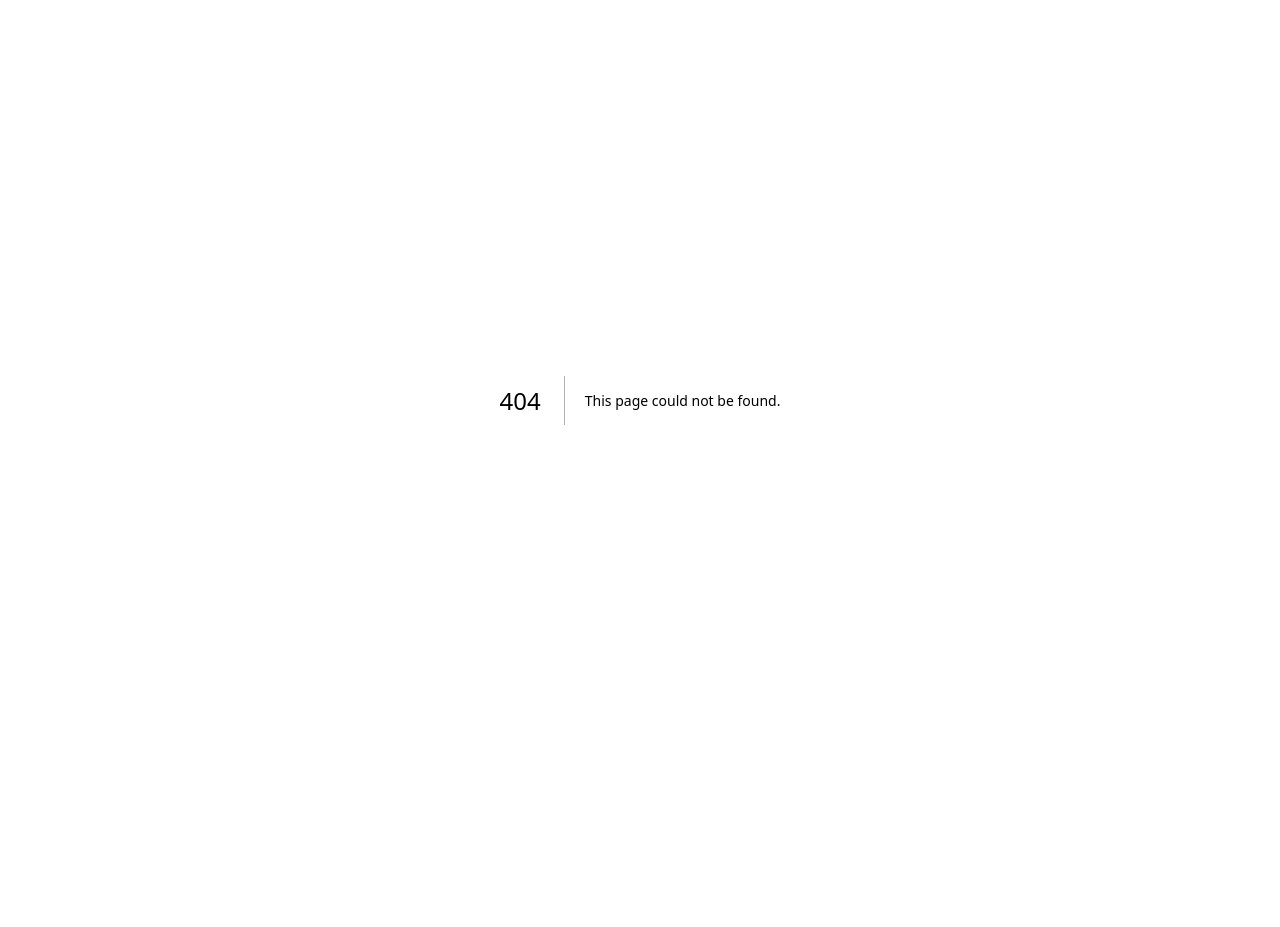
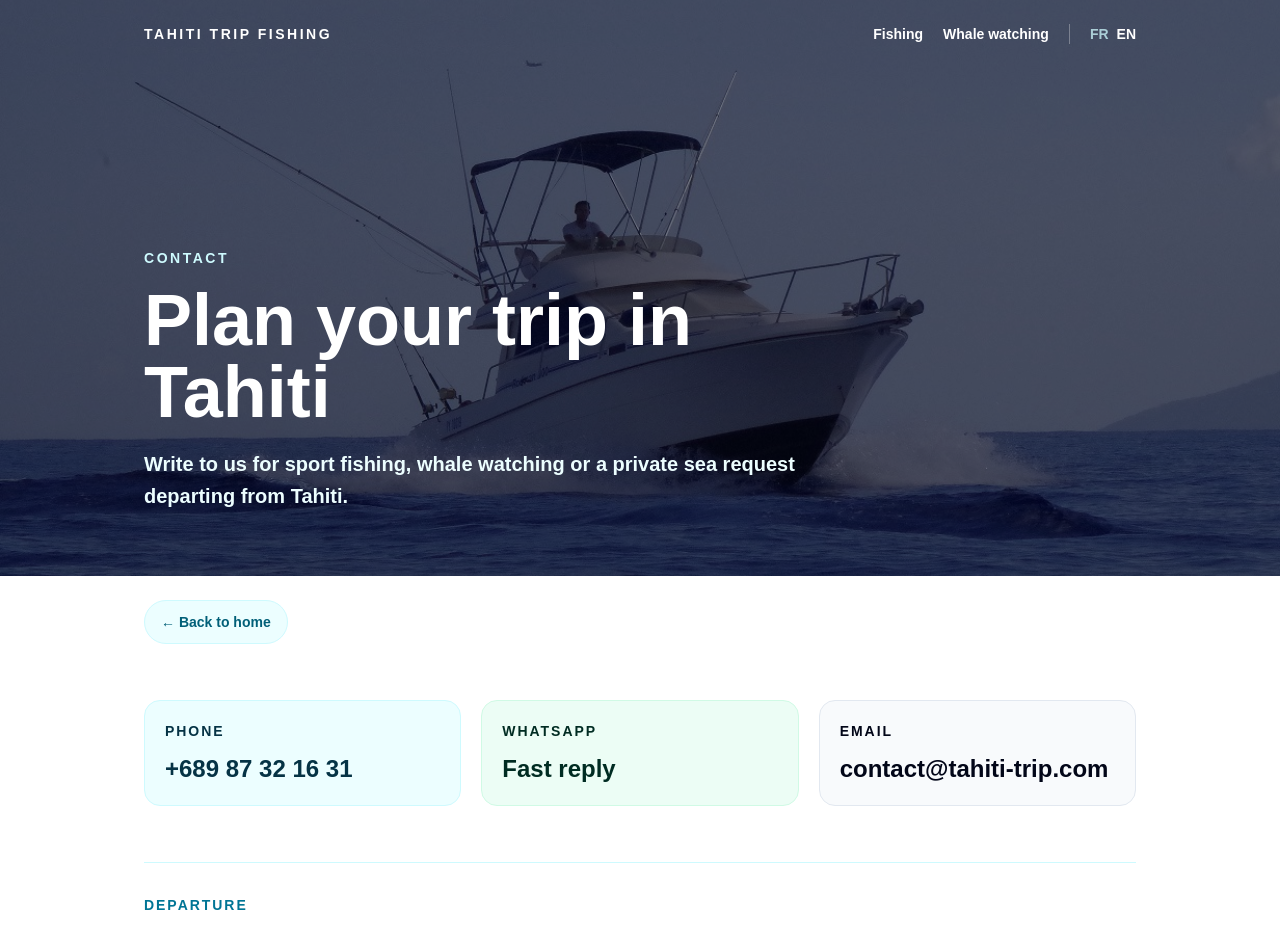
Before and after one commit to sebartacus/tahiti-trip-booking, a Next.js app: page /en/contact in a window 1280 px wide. Before the commit this address had no page. Shown: the top 927 px of the page. Before the commit the page ends 800 px from the top, so only its background shows below. Built offline with nearby package versions, Linux system fonts and the light colour scheme.

Commit message:
Ajout contact anglais et retours paiement bilingues

```diff
--- a/src/app/baleines/BaleinesPageClient.tsx
+++ b/src/app/baleines/BaleinesPageClient.tsx
@@ -526,7 +526,7 @@ export function BaleinesPageClient({ locale = "fr" }: BaleinesPageClientProps) {
         reservationId: data.id,
         reservationTable: "reservations_baleines",
         activity: "baleines",
-        returnUrl: `/baleines/success?reservationId=${data.id}`,
+        returnUrl: `/baleines/success?reservationId=${data.id}&locale=${locale}`,
       }),
     });
 
--- a/src/app/baleines/success/page.tsx
+++ b/src/app/baleines/success/page.tsx
@@ -10,12 +10,58 @@ import {
 } from "@/lib/paymentReturn";
 
 type SuccessSearchParams = {
+  locale?: string | string[];
   vads_order_id?: string | string[];
   vads_trans_status?: string | string[];
   reservationId?: string | string[];
   reservation_id?: string | string[];
   id?: string | string[];
 };
+
+const copy = {
+  fr: {
+    paidKicker: "Paiement confirme",
+    unpaidKicker: "Paiement non confirme",
+    confirmedTitle: "Votre sortie baleines est confirmee",
+    failedTitle: "Reservation non finalisee",
+    pendingTitle: "Paiement en attente de confirmation",
+    confirmedText:
+      "Merci ! Votre reservation est confirmee uniquement parce que PayZen a confirme le paiement.",
+    unpaidText:
+      "Votre retour boutique ne valide pas la reservation. Si le paiement n'a pas ete confirme par PayZen, aucune confirmation definitive n'est envoyee.",
+    meeting: "Votre rendez-vous",
+    dock: "Quai principal, devant les restaurants Casa Bianca.",
+    unpaidBox:
+      "Reservation non finalisee. Vous pouvez relancer une reservation ou nous contacter si vous pensez avoir ete debite.",
+    button: "Retour a l'accueil",
+    href: "/baleines",
+  },
+  en: {
+    paidKicker: "Payment confirmed",
+    unpaidKicker: "Payment not confirmed",
+    confirmedTitle: "Your whale watching trip is confirmed",
+    failedTitle: "Payment not confirmed",
+    pendingTitle: "Payment not confirmed",
+    confirmedText:
+      "Thank you. Your booking is confirmed only because PayZen confirmed the payment.",
+    unpaidText:
+      "Your booking has not been confirmed because the payment was not completed.",
+    meeting: "Meeting point",
+    dock: "Main dock, in front of the Casa Bianca restaurants.",
+    unpaidBox:
+      "Your booking has not been confirmed because the payment was not completed.",
+    button: "Back to booking",
+    href: "/en/whale-watching",
+  },
+} as const;
+
+function firstParam(value: string | string[] | undefined) {
+  return Array.isArray(value) ? value[0] : value;
+}
+
+function getLocale(value: string | string[] | undefined) {
+  return firstParam(value) === "en" ? "en" : "fr";
+}
 
 async function getReservationStatus(
   reservationId: string,
@@ -53,6 +99,8 @@ export default async function BaleinesSuccessPage({
   searchParams?: Promise<SuccessSearchParams>;
 }) {
   const params = searchParams ? await searchParams : {};
+  const locale = getLocale(params.locale);
+  const t = copy[locale];
   const reservationId = getReturnReservationId(params);
   const payzenStatus = getPayzenReturnStatus(params);
   const status = await getReservationStatus(reservationId, payzenStatus);
@@ -67,49 +115,48 @@ export default async function BaleinesSuccessPage({
             isConfirmed ? "text-cyan-700" : "text-amber-700"
           }`}
         >
-          {isConfirmed ? "Paiement confirme" : "Paiement non confirme"}
+          {isConfirmed ? t.paidKicker : t.unpaidKicker}
         </p>
 
         <h1 className="mt-3 text-3xl font-black leading-tight">
           {isConfirmed
-            ? "Votre sortie baleines est confirmee"
+            ? t.confirmedTitle
             : isFailed
-            ? "Reservation non finalisee"
-            : "Paiement en attente de confirmation"}
+            ? t.failedTitle
+            : t.pendingTitle}
         </h1>
 
         <p className="mt-4 text-base font-semibold leading-7 text-slate-600">
           {isConfirmed
-            ? "Merci ! Votre reservation est confirmee uniquement parce que PayZen a confirme le paiement."
-            : "Votre retour boutique ne valide pas la reservation. Si le paiement n'a pas ete confirme par PayZen, aucune confirmation definitive n'est envoyee."}
+            ? t.confirmedText
+            : t.unpaidText}
         </p>
 
         {isConfirmed ? (
           <div className="mt-6 bg-cyan-50 p-4 text-left">
             <p className="text-sm font-black uppercase tracking-[0.14em] text-cyan-700">
-              Votre rendez-vous
+              {t.meeting}
             </p>
             <p className="mt-2 text-lg font-black text-cyan-950">
               Marina Taina, Punaauia
             </p>
             <p className="mt-2 text-sm font-bold leading-6 text-slate-700">
-              Quai principal, devant les restaurants Casa Bianca.
+              {t.dock}
             </p>
           </div>
         ) : (
           <div className="mt-6 bg-amber-50 p-4 text-left">
             <p className="text-sm font-bold leading-6 text-amber-950">
-              Reservation non finalisee. Vous pouvez relancer une reservation
-              ou nous contacter si vous pensez avoir ete debite.
+              {t.unpaidBox}
             </p>
           </div>
         )}
 
         <Link
-          href="/"
+          href={t.href}
           className="mt-6 inline-flex min-h-14 items-center justify-center bg-cyan-700 px-6 text-base font-black text-white"
         >
-          Retour a l&apos;accueil
+          {t.button}
         </Link>
       </section>
     </main>
--- /dev/null
+++ b/src/app/en/contact/page.tsx
@@ -0,0 +1,144 @@
+import type { Metadata } from "next";
+import Link from "next/link";
+
+export const metadata: Metadata = {
+  title: "Contact Tahiti Trip Fishing",
+  description:
+    "Contact Tahiti Trip Fishing for sport fishing, whale watching or a private sea request in Tahiti.",
+  alternates: {
+    canonical: "/en/contact",
+    languages: {
+      fr: "/contact",
+      en: "/en/contact",
+    },
+  },
+  openGraph: {
+    title: "Contact | Tahiti Trip Fishing",
+    description:
+      "Phone, WhatsApp, email and Marina Taina departure information for your ocean activities in Tahiti.",
+    url: "https://tahiti-trip.com/en/contact",
+    images: [
+      {
+        url: "/images/peche/rodman.jpg",
+        width: 1200,
+        height: 630,
+        alt: "Tahiti Trip Fishing boat in Tahiti",
+      },
+    ],
+  },
+};
+
+const whatsappUrl =
+  "https://wa.me/68987321631?text=Ia%20orana%2C%20I%20would%20like%20to%20contact%20Tahiti%20Trip%20Fishing.";
+
+export default function EnglishContactPage() {
+  return (
+    <main className="min-h-screen bg-white text-slate-950">
+      <section className="relative min-h-[72vh] overflow-hidden bg-slate-950 text-white">
+        <div
+          className="absolute inset-0 bg-cover bg-center"
+          role="img"
+          aria-label="Tahiti Trip Fishing boat"
+          style={{ backgroundImage: "url('/images/peche/rodman.jpg')" }}
+        />
+        <div className="absolute inset-0 bg-slate-950/55" />
+
+        <div className="relative mx-auto flex min-h-[72vh] max-w-5xl flex-col justify-between px-4 py-6">
+          <header className="flex items-center justify-between gap-4">
+            <Link
+              href="/en"
+              className="text-sm font-black uppercase tracking-[0.18em]"
+            >
+              Tahiti Trip Fishing
+            </Link>
+            <nav className="flex items-center gap-3 text-xs font-black md:gap-5 md:text-sm">
+              <Link href="/en/fishing" className="hidden md:inline">
+                Fishing
+              </Link>
+              <Link href="/en/whale-watching" className="hidden md:inline">
+                Whale watching
+              </Link>
+              <span className="flex items-center gap-2 border-l border-white/30 pl-3 md:pl-5">
+                <Link href="/contact" className="text-cyan-100/75">
+                  FR
+                </Link>
+                <Link href="/en/contact" className="text-white">
+                  EN
+                </Link>
+              </span>
+            </nav>
+          </header>
+
+          <div className="max-w-2xl pb-10">
+            <p className="text-sm font-black uppercase tracking-[0.18em] text-cyan-100">
+              Contact
+            </p>
+            <h1 className="mt-4 text-5xl font-black leading-none md:text-7xl">
+              Plan your trip in Tahiti
+            </h1>
+            <p className="mt-5 text-lg font-bold leading-8 text-cyan-50 md:text-xl">
+              Write to us for sport fishing, whale watching or a private sea
+              request departing from Tahiti.
+            </p>
+          </div>
+        </div>
+      </section>
+
+      <div className="mx-auto w-full max-w-5xl px-4 pt-6">
+        <Link
+          href="/en"
+          className="inline-flex min-h-11 items-center rounded-full border border-cyan-100 bg-cyan-50 px-4 text-sm font-black text-cyan-800 transition hover:bg-cyan-100"
+        >
+          ← Back to home
+        </Link>
+      </div>
+
+      <section className="mx-auto grid max-w-5xl gap-5 px-4 py-10 md:grid-cols-3 md:py-14">
+        <a
+          href="tel:+68987321631"
+          className="rounded-2xl border border-cyan-100 bg-cyan-50 p-5 font-bold text-cyan-950 transition hover:bg-cyan-100"
+        >
+          <span className="block text-sm uppercase tracking-[0.14em]">
+            Phone
+          </span>
+          <span className="mt-3 block text-2xl font-black">
+            +689 87 32 16 31
+          </span>
+        </a>
+        <a
+          href={whatsappUrl}
+          className="rounded-2xl border border-emerald-100 bg-emerald-50 p-5 font-bold text-emerald-950 transition hover:bg-emerald-100"
+        >
+          <span className="block text-sm uppercase tracking-[0.14em]">
+            WhatsApp
+          </span>
+          <span className="mt-3 block text-2xl font-black">Fast reply</span>
+        </a>
+        <a
+          href="mailto:contact@tahiti-trip.com"
+          className="rounded-2xl border border-slate-200 bg-slate-50 p-5 font-bold text-slate-950 transition hover:bg-slate-100"
+        >
+          <span className="block text-sm uppercase tracking-[0.14em]">
+            Email
+          </span>
+          <span className="mt-3 block text-2xl font-black">
+            contact@tahiti-trip.com
+          </span>
+        </a>
+      </section>
+
+      <section className="mx-auto max-w-5xl px-4 pb-12">
+        <div className="border-t border-cyan-100 pt-8">
+          <p className="text-sm font-black uppercase tracking-[0.14em] text-cyan-700">
+            Departure
+          </p>
+          <h2 className="mt-2 text-3xl font-black">Marina Taina, Punaauia</h2>
+          <p className="mt-3 max-w-2xl text-base font-bold leading-7 text-slate-700">
+            Activities mainly depart from Tahiti. Departure from Moorea may be
+            possible depending on the request and weather conditions.
+          </p>
+        </div>
+      </section>
+    </main>
+  );
+}
--- a/src/app/paiement-retour/page.tsx
+++ b/src/app/paiement-retour/page.tsx
@@ -17,7 +17,25 @@ type PaiementRetourSearchParams = {
   reservation_id?: string | string[];
   id?: string | string[];
   reservationTable?: string | string[];
+  locale?: string | string[];
 };
+
+const copy = {
+  fr: {
+    title: "Retour de paiement",
+    kicker: "Paiement non confirme.",
+    text: "Le retour boutique ne valide jamais une reservation. Si PayZen confirme le paiement par notification serveur, votre reservation sera confirmee automatiquement.",
+    button: "Retour a l'accueil",
+    href: "/",
+  },
+  en: {
+    title: "Payment return",
+    kicker: "Payment not confirmed",
+    text: "Your booking has not been confirmed because the payment was not completed.",
+    button: "Back to booking",
+    href: "/en",
+  },
+} as const;
 
 function normalizeReservationTable(value: string) {
   if (value === "reservations_peche" || value === "reservations_baleines") {
@@ -27,12 +45,18 @@ function normalizeReservationTable(value: string) {
   return "";
 }
 
+function getLocale(value: string | string[] | undefined) {
+  return firstParam(value) === "en" ? "en" : "fr";
+}
+
 export default async function PaiementRetourPage({
   searchParams,
 }: {
   searchParams?: Promise<PaiementRetourSearchParams>;
 }) {
   const params = searchParams ? await searchParams : {};
+  const locale = getLocale(params.locale);
+  const t = copy[locale];
   const reservationId = getReturnReservationId(params);
   const payzenStatus = getPayzenReturnStatus(params);
   const reservationTable = normalizeReservationTable(
@@ -58,21 +82,17 @@ export default async function PaiementRetourPage({
   return (
     <main className="min-h-screen bg-sky-950 p-6 text-white">
       <div className="mx-auto max-w-3xl rounded-2xl bg-white p-8 text-black">
-        <h1 className="mb-4 text-3xl font-bold">Retour de paiement</h1>
+        <h1 className="mb-4 text-3xl font-bold">{t.title}</h1>
 
-        <p className="mb-4">Paiement non confirme.</p>
+        <p className="mb-4">{t.kicker}</p>
 
-        <p>
-          Le retour boutique ne valide jamais une reservation. Si PayZen
-          confirme le paiement par notification serveur, votre reservation sera
-          confirmee automatiquement.
-        </p>
+        <p>{t.text}</p>
 
         <Link
-          href="/"
+          href={t.href}
           className="mt-6 inline-block rounded-xl bg-yellow-500 px-5 py-3 font-bold text-black"
         >
-          Retour a l&apos;accueil
+          {t.button}
         </Link>
       </div>
     </main>
--- a/src/app/peche/success/page.tsx
+++ b/src/app/peche/success/page.tsx
@@ -13,6 +13,7 @@ import {
 type SuccessSearchParams = {
   formule?: string | string[];
   paiement?: string | string[];
+  locale?: string | string[];
   vads_order_id?: string | string[];
   vads_trans_status?: string | string[];
   reservationId?: string | string[];
@@ -25,6 +26,59 @@ const FORMULA_HOURS: Record<string, string> = {
   afternoon: "13h15 - 17h45",
   full_day: "07h15 - 15h45",
 };
+
+const copy = {
+  fr: {
+    paidKicker: "Paiement confirme",
+    unpaidKicker: "Paiement non confirme",
+    confirmedTitle: "Votre sortie de peche est confirmee",
+    failedTitle: "Reservation non finalisee",
+    pendingTitle: "Paiement en attente de confirmation",
+    confirmedText:
+      "Merci ! Votre reservation est confirmee uniquement parce que PayZen a confirme le paiement.",
+    unpaidText:
+      "Votre retour boutique ne valide pas la reservation. Si le paiement n'a pas ete confirme par PayZen, aucune confirmation definitive n'est envoyee.",
+    meeting: "Votre rendez-vous",
+    departure: "Depart Marina Taina, Punaauia",
+    dock: "Quai principal devant Casa Bianca.",
+    hoursPrefix: "Horaires",
+    tolerance: "Une tolerance de +/- 30 min peut s'appliquer.",
+    deposit:
+      "Vous avez regle un acompte. Le solde sera a regler le jour de la sortie.",
+    unpaidBox:
+      "Reservation non finalisee. Vous pouvez relancer une reservation ou nous contacter si vous pensez avoir ete debite.",
+    button: "Retour a l'accueil",
+    href: "/peche",
+    defaultHours: "selon la formule reservee",
+  },
+  en: {
+    paidKicker: "Payment confirmed",
+    unpaidKicker: "Payment not confirmed",
+    confirmedTitle: "Your fishing trip is confirmed",
+    failedTitle: "Payment not confirmed",
+    pendingTitle: "Payment not confirmed",
+    confirmedText:
+      "Thank you. Your booking is confirmed only because PayZen confirmed the payment.",
+    unpaidText:
+      "Your booking has not been confirmed because the payment was not completed.",
+    meeting: "Meeting point",
+    departure: "Departure from Marina Taina, Punaauia",
+    dock: "Main dock in front of Casa Bianca.",
+    hoursPrefix: "Time",
+    tolerance: "A +/- 30 min tolerance may apply.",
+    deposit:
+      "You paid a deposit. The balance will be paid on the day of the trip.",
+    unpaidBox:
+      "Your booking has not been confirmed because the payment was not completed.",
+    button: "Back to booking",
+    href: "/en/fishing",
+    defaultHours: "according to the selected trip",
+  },
+} as const;
+
+function getLocale(value: string | string[] | undefined) {
+  return firstParam(value) === "en" ? "en" : "fr";
+}
 
 async function getReservationStatus(
   reservationId: string,
@@ -78,12 +132,14 @@ export default async function PecheSuccessPage({
   searchParams?: Promise<SuccessSearchParams>;
 }) {
   const params = searchParams ? await searchParams : {};
+  const locale = getLocale(params.locale);
+  const t = copy[locale];
   const reservationId = getReturnReservationId(params);
   const payzenStatus = getPayzenReturnStatus(params);
   const reservation = await getReservationStatus(reservationId, payzenStatus);
   const formula = reservation.formula || firstParam(params.formule) || "";
   const payment = reservation.paymentType || firstParam(params.paiement) || "";
-  const hours = FORMULA_HOURS[formula] || "selon la formule reservee";
+  const hours = FORMULA_HOURS[formula] || t.defaultHours;
   const isConfirmed = reservation.status === "confirmed";
   const isFailed = reservation.status === "failed";
 
@@ -95,36 +151,36 @@ export default async function PecheSuccessPage({
             isConfirmed ? "text-cyan-700" : "text-amber-700"
           }`}
         >
-          {isConfirmed ? "Paiement confirme" : "Paiement non confirme"}
+          {isConfirmed ? t.paidKicker : t.unpaidKicker}
         </p>
 
         <h1 className="mt-3 text-3xl font-black leading-tight">
           {isConfirmed
-            ? "Votre sortie de peche est confirmee"
+            ? t.confirmedTitle
             : isFailed
-            ? "Reservation non finalisee"
-            : "Paiement en attente de confirmation"}
+            ? t.failedTitle
+            : t.pendingTitle}
         </h1>
 
         <p className="mt-4 text-base font-semibold leading-7 text-slate-600">
           {isConfirmed
-            ? "Merci ! Votre reservation est confirmee uniquement parce que PayZen a confirme le paiement."
-            : "Votre retour boutique ne valide pas la reservation. Si le paiement n'a pas ete confirme par PayZen, aucune confirmation definitive n'est envoyee."}
+            ? t.confirmedText
+            : t.unpaidText}
         </p>
 
         {isConfirmed && (
           <div className="mt-6 bg-cyan-50 p-4 text-left">
             <p className="text-sm font-black uppercase tracking-[0.14em] text-cyan-700">
-              Votre rendez-vous
+              {t.meeting}
             </p>
             <p className="mt-2 text-lg font-black text-cyan-950">
-              Depart Marina Taina, Punaauia
+              {t.departure}
             </p>
             <p className="mt-2 text-sm font-bold leading-6 text-slate-700">
-              Quai principal devant Casa Bianca.
+              {t.dock}
             </p>
             <p className="mt-3 text-sm font-bold leading-6 text-slate-700">
-              Horaires : {hours}. Une tolerance de +/- 30 min peut s&apos;appliquer.
+              {t.hoursPrefix} : {hours}. {t.tolerance}
             </p>
           </div>
         )}
@@ -132,8 +188,7 @@ export default async function PecheSuccessPage({
         {isConfirmed && payment === "deposit" && (
           <div className="mt-4 bg-amber-50 p-4 text-left">
             <p className="text-sm font-bold leading-6 text-amber-950">
-              Vous avez regle un acompte. Le solde sera a regler le jour de la
-              sortie.
+              {t.deposit}
             </p>
           </div>
         )}
@@ -141,17 +196,16 @@ export default async function PecheSuccessPage({
         {!isConfirmed && (
           <div className="mt-6 bg-amber-50 p-4 text-left">
             <p className="text-sm font-bold leading-6 text-amber-950">
-              Reservation non finalisee. Vous pouvez relancer une reservation
-              ou nous contacter si vous pensez avoir ete debite.
+              {t.unpaidBox}
             </p>
           </div>
         )}
 
         <Link
-          href="/"
+          href={t.href}
           className="mt-6 inline-flex min-h-14 items-center justify-center bg-cyan-700 px-6 text-base font-black text-white"
         >
-          Retour a l&apos;accueil
+          {t.button}
         </Link>
       </section>
     </main>
--- a/src/components/peche/PecheBookingForm.tsx
+++ b/src/components/peche/PecheBookingForm.tsx
@@ -223,7 +223,7 @@ export function PecheBookingForm({ locale = "fr" }: PecheBookingFormProps) {
       return;
     }
 
-    const returnUrl = `/peche/success?formule=${selectedFormula.id}&paiement=${paymentType}&reservationId=${reservation.reservationId}`;
+    const returnUrl = `/peche/success?formule=${selectedFormula.id}&paiement=${paymentType}&reservationId=${reservation.reservationId}&locale=${locale}`;
     const payzenResponse = await fetch("/api/payzen", {
       method: "POST",
       headers: {
```
